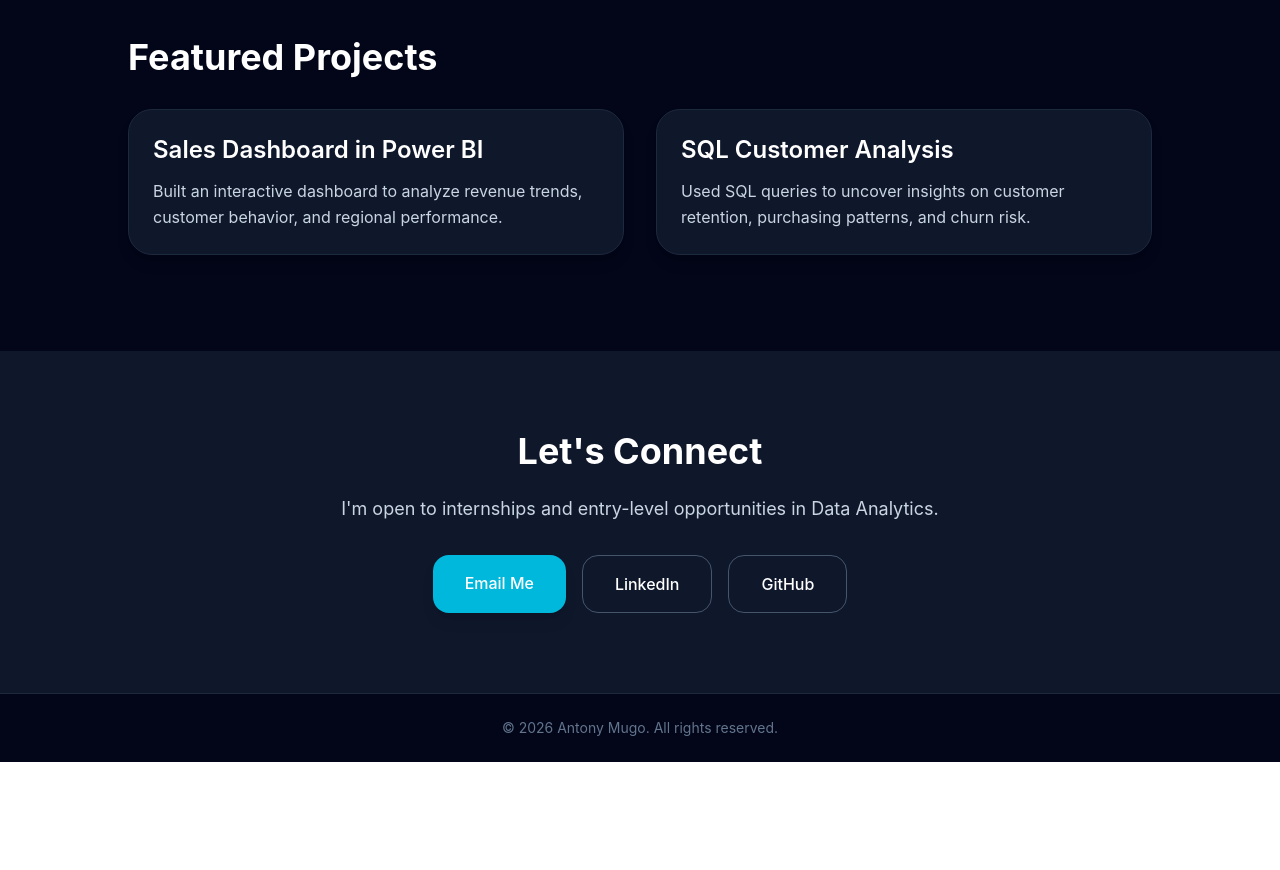
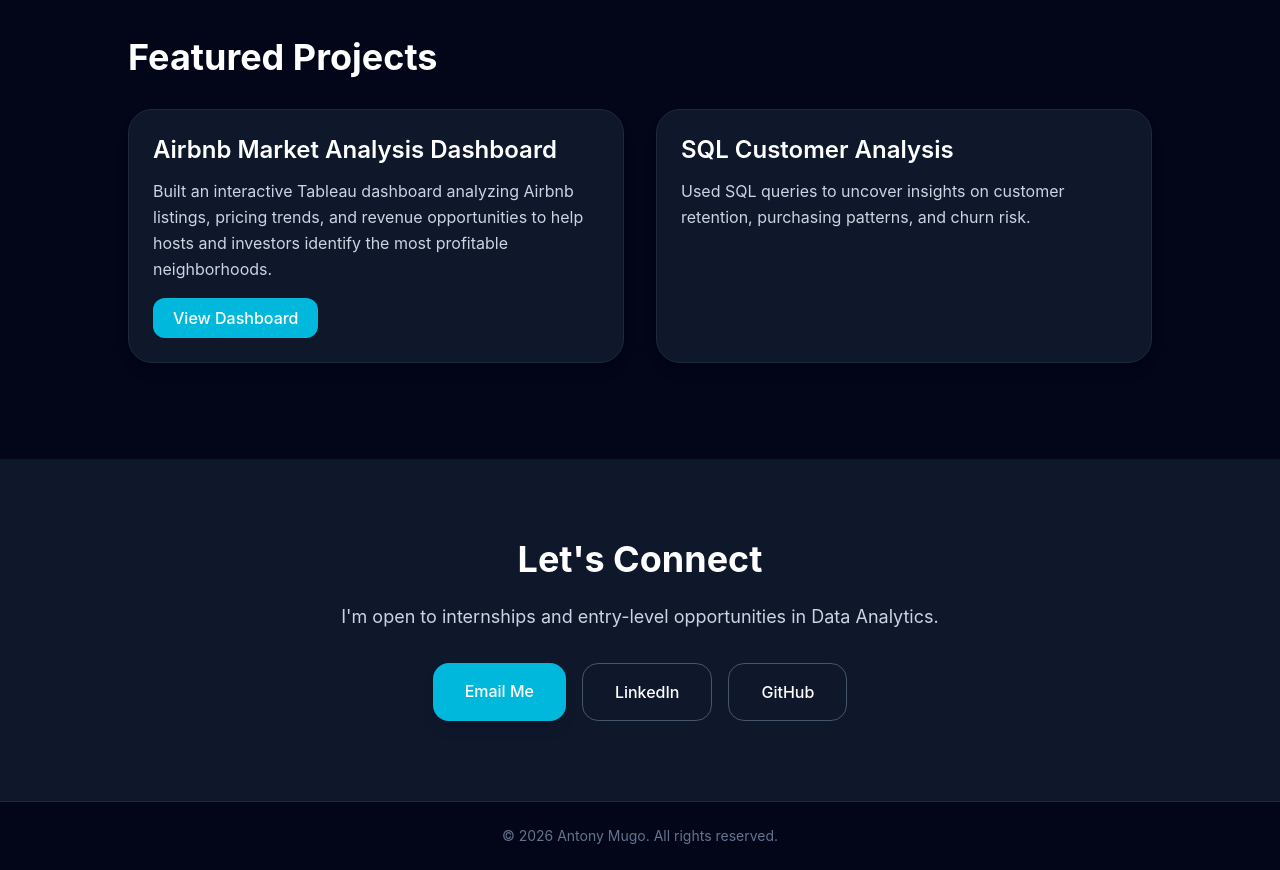
Before and after one commit to Antony10-cloud/my-portfolio, a React (Vite) app: page / in a window 1280 px wide. Shown: the part 960-1830 px from the top of the page. Before the commit the page ends 1722 px from the top, so only its background shows below. Built offline with nearby package versions, Linux system fonts and the light colour scheme.

Commit message:
Added Tableau Airbnb dashboard project

```diff
--- a/src/App.jsx
+++ b/src/App.jsx
@@ -86,20 +86,34 @@ export default function PortfolioWebsite() {
     <h2 className="text-4xl font-bold mb-8">Featured Projects</h2>
 
     <div className="grid md:grid-cols-2 gap-8">
+      {/* Tableau Project */}
       <div className="bg-slate-900 border border-slate-800 rounded-3xl p-6 shadow-lg hover:border-cyan-400 transition">
         <h3 className="text-2xl font-semibold mb-3">
-                Sales Dashboard in Power BI
+          Airbnb Market Analysis Dashboard
         </h3>
-              <p className="text-slate-300 leading-relaxed">
-                Built an interactive dashboard to analyze revenue trends,
-                customer behavior, and regional performance.
+
+        <p className="text-slate-300 leading-relaxed mb-4">
+          Built an interactive Tableau dashboard analyzing Airbnb listings,
+          pricing trends, and revenue opportunities to help hosts and investors
+          identify the most profitable neighborhoods.
         </p>
+
+        <a
+          href="https://public.tableau.com/views/AirBnBProject_17721908016270/Dashboard1?:language=en-US&:sid=&:redirect=auth&:display_count=n&:origin=viz_share_link"
+          target="_blank"
+          rel="noreferrer"
+          className="inline-block bg-cyan-500 hover:bg-cyan-400 transition px-5 py-2 rounded-xl font-medium"
+        >
+          View Dashboard
+        </a>
       </div>
 
+      {/* SQL Project */}
       <div className="bg-slate-900 border border-slate-800 rounded-3xl p-6 shadow-lg hover:border-cyan-400 transition">
         <h3 className="text-2xl font-semibold mb-3">
           SQL Customer Analysis
         </h3>
+
         <p className="text-slate-300 leading-relaxed">
           Used SQL queries to uncover insights on customer retention,
           purchasing patterns, and churn risk.
```
Lines whose indentation alone changed are shown as unchanged.
